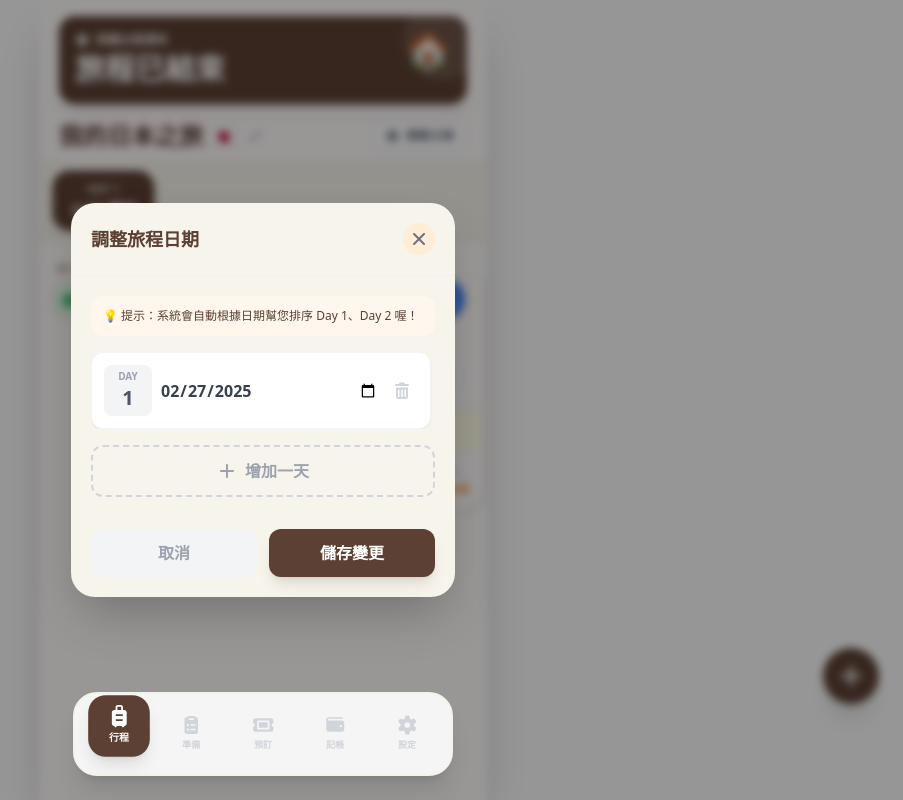
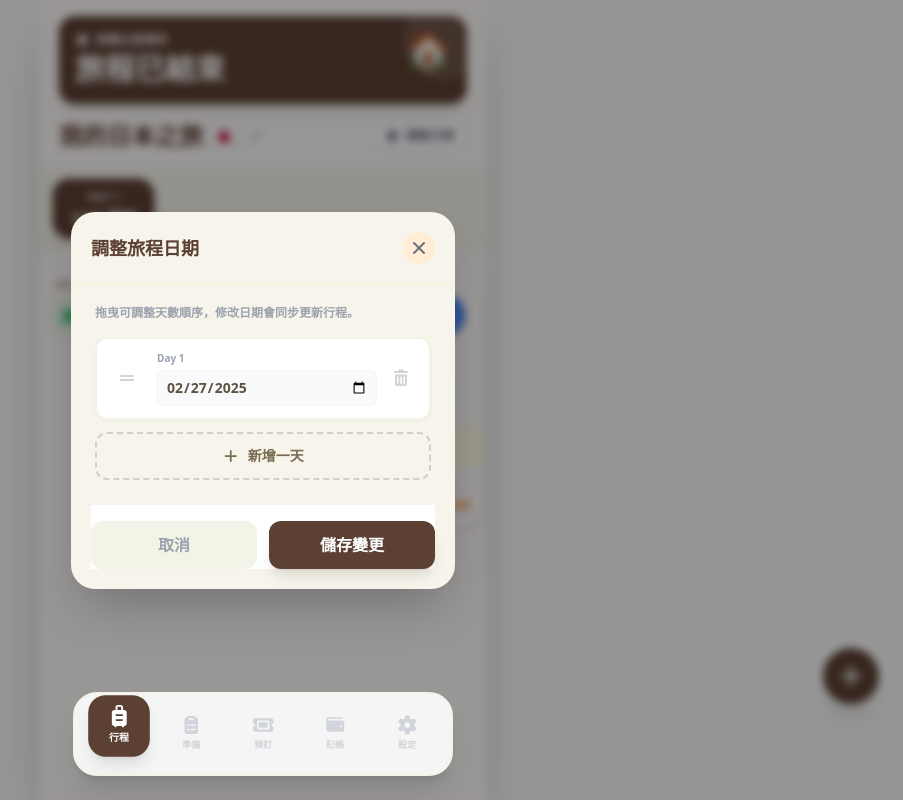
Before and after one commit to roger80721-sudo/travel-planner, a React (Vite) app: page /preparation in a window 1280 px wide. Both pictures are taken after a click on the button "調整日期". Shown: the whole page, without its empty margins (377-1280 px from the left). Built offline with nearby package versions, Linux system fonts and the light colour scheme; no server answers; the database is empty; a web font is replaced by a local one.

Commit message:
Fix manage dates modal scrolling and make date selector sticky

```diff
--- a/src/features/schedule/SchedulePage.tsx
+++ b/src/features/schedule/SchedulePage.tsx
@@ -7,7 +7,7 @@ import { DateSelector } from './components/DateSelector';
 import { TimelineItem, type ScheduleItem } from './components/TimelineItem';
 import { Modal } from '../../components/ui/Modal';
 import { AddScheduleForm } from './components/AddScheduleForm';
-import { ManageDatesForm } from './components/ManageDatesForm';
+import { ManageDatesForm } from './components/ManageDatesForm'; // ✅ 確保引入
 import { calculateNewTime } from '../../utils/timeUtils';
 import { loadFromCloud, saveToCloud } from '../../utils/supabase';
 
@@ -17,7 +17,7 @@ export interface ScheduleDay {
   items: ScheduleItem[];
 }
 
-// 更新預設資料，加入範例備註
+// 預設資料
 const INITIAL_DATA: ScheduleDay[] = [
   {
     date: '2025-02-27',
@@ -27,7 +27,7 @@ const INITIAL_DATA: ScheduleDay[] = [
         id: '1', time: '10:00', type: 'activity', title: '清水寺', duration: '2h', location: '京都', weather: 'sunny',
         coldKnowledge: '你知道這裡的舞台沒用一根釘子嗎？',
         historyDescription: '清水寺本堂的「清水舞台」是靠著 139 根巨大的櫸木柱並列支撐起來的，完全沒有使用任何一根釘子。',
-        notes: '記得帶御朱印帳！從 3 號出口走比較近。' // 範例備註
+        notes: '記得帶御朱印帳！從 3 號出口走比較近。'
       },
     ] as ScheduleItem[]
   }
@@ -54,14 +54,13 @@ export const SchedulePage = () => {
 
       const cloudSchedules = await loadFromCloud('travel-planner-data');
       if (cloudSchedules) {
-        // 資料遷移：確保 notes 欄位存在
         const migrated = cloudSchedules.map((day: any) => ({
           ...day,
           items: day.items.map((item: any) => ({
             ...item,
             coldKnowledge: item.coldKnowledge || item.factSummary,
             historyDescription: item.historyDescription || item.factDetails,
-            notes: item.notes || '' // 舊資料補上空字串
+            notes: item.notes || ''
           }))
         }));
         setSchedules(migrated);
@@ -188,6 +187,7 @@ export const SchedulePage = () => {
 
   return (
     <div className="relative min-h-full pb-24">
+      {/* 標題與倒數區塊 */}
       <div className="px-5 pt-4 mb-2">
         <div className="bg-[#5C4033] text-white rounded-2xl p-4 shadow-lg mb-4 flex items-center justify-between relative overflow-hidden">
           <div className="absolute -right-4 -top-4 w-20 h-20 bg-white opacity-10 rounded-full" />
@@ -230,11 +230,15 @@ export const SchedulePage = () => {
         </div>
       </div>
 
-      <DateSelector
-        dates={schedules.map(d => ({ date: d.date, label: d.dayOfWeek }))}
-        selectedDate={selectedDate}
-        onSelect={setSelectedDate}
-      />
+      {/* ▼▼▼ 修改：日期選單固定 (Sticky) ▼▼▼ */}
+      <div className="sticky top-0 z-20 bg-[#FBFBFB] pt-2 pb-2 shadow-sm transition-shadow">
+        <DateSelector
+          dates={schedules.map(d => ({ date: d.date, label: d.dayOfWeek }))}
+          selectedDate={selectedDate}
+          onSelect={setSelectedDate}
+        />
+      </div>
+      {/* ▲▲▲▲▲▲▲▲▲▲▲▲▲▲▲▲▲▲▲▲▲▲▲▲▲▲▲▲▲ */}
 
       <div className="mt-4 px-1">
         <DragDropContext onDragEnd={handleDragEnd}>
--- a/src/features/schedule/components/ManageDatesForm.tsx
+++ b/src/features/schedule/components/ManageDatesForm.tsx
@@ -1,6 +1,7 @@
 import { useState } from 'react';
 import { FontAwesomeIcon } from '@fortawesome/react-fontawesome';
-import { faPlus, faTrashCan } from '@fortawesome/free-solid-svg-icons'; // 修正：拿掉沒用到的 faCalendarDays
+import { faPlus, faTrashCan, faGripLines } from '@fortawesome/free-solid-svg-icons';
+import { DragDropContext, Droppable, Draggable, type DropResult } from '@hello-pangea/dnd';
 import type { ScheduleDay } from '../SchedulePage';
 
 interface ManageDatesFormProps {
@@ -10,115 +11,109 @@ interface ManageDatesFormProps {
 }
 
 export const ManageDatesForm = ({ schedules, onSave, onCancel }: ManageDatesFormProps) => {
-  // 複製一份資料來編輯
-  const [tempSchedules, setTempSchedules] = useState<ScheduleDay[]>(JSON.parse(JSON.stringify(schedules)));
+  const [dates, setDates] = useState<ScheduleDay[]>(schedules);
 
-  // ▼▼▼ 修正：原本這裡有一個沒用到的 handleDateChange，已經刪除 ▼▼▼
-
-  // 修改某一天的日期 (透過 Index，比較安全)
-  const updateDate = (index: number, newDate: string) => {
-    setTempSchedules(prev => {
-      const newArr = [...prev];
-      newArr[index] = { ...newArr[index], date: newDate };
-      return newArr;
-    });
+  const handleDragEnd = (result: DropResult) => {
+    if (!result.destination) return;
+    const items = Array.from(dates);
+    const [reorderedItem] = items.splice(result.source.index, 1);
+    items.splice(result.destination.index, 0, reorderedItem);
+    setDates(items);
   };
 
-  // 刪除某一天
-  const deleteDay = (index: number) => {
-    if (tempSchedules.length <= 1) {
-      alert('至少要保留一天行程喔！');
-      return;
-    }
-    if (window.confirm('確定要刪除這一天嗎？當天的所有行程也會被刪除喔！')) {
-      setTempSchedules(prev => prev.filter((_, i) => i !== index));
+  const handleDateChange = (index: number, newDate: string) => {
+    const newItems = [...dates];
+    newItems[index] = { ...newItems[index], date: newDate };
+    setDates(newItems);
+  };
+
+  const handleDelete = (index: number) => {
+    if (confirm('確定要刪除那一天的所有行程嗎？此動作無法復原。')) {
+      const newItems = dates.filter((_, i) => i !== index);
+      setDates(newItems);
     }
   };
 
-  // 新增一天
-  const addDay = () => {
-    setTempSchedules(prev => {
-      const lastDay = prev.length > 0 ? new Date(prev[prev.length - 1].date) : new Date();
-      lastDay.setDate(lastDay.getDate() + 1);
+  const handleAddDay = () => {
+    const lastDate = dates.length > 0 ? new Date(dates[dates.length - 1].date) : new Date();
+    lastDate.setDate(lastDate.getDate() + 1);
+    const dateStr = lastDate.toISOString().split('T')[0];
 
-      const nextDateStr = lastDay.toISOString().split('T')[0];
-
-      return [
-        ...prev,
-        {
-          date: nextDateStr,
-          dayOfWeek: (prev.length + 1).toString(),
+    setDates([...dates, {
+      date: dateStr,
+      dayOfWeek: (dates.length + 1).toString(),
       items: []
-        }
-      ];
-    });
-  };
-
-  // 儲存
-  const handleSubmit = (e: React.FormEvent) => {
-    e.preventDefault();
-
-    // 儲存前，依照日期重新排序
-    const sorted = [...tempSchedules].sort((a, b) =>
-      new Date(a.date).getTime() - new Date(b.date).getTime()
-    );
-
-    // 重新標記 Day 1, Day 2...
-    const reindexed = sorted.map((day, index) => ({
-      ...day,
-      dayOfWeek: (index + 1).toString()
-    }));
-
-    onSave(reindexed);
+    }]);
   };
 
   return (
-    <form onSubmit={handleSubmit} className="space-y-4">
-      <div className="bg-orange-50 p-3 rounded-xl text-xs text-[#5C4033] mb-4">
-        <p>💡 提示：系統會自動根據日期幫您排序 Day 1、Day 2 喔！</p>
+    // ▼▼▼ 設定最大高度與彈性佈局，確保不會跑版 ▼▼▼
+    <div className="flex flex-col h-full max-h-[70vh]">
+
+      {/* 說明文字區 */}
+      <div className="mb-4 px-1">
+        <p className="text-xs text-gray-400 font-bold">
+          拖曳可調整天數順序，修改日期會同步更新行程。
+        </p>
       </div>
 
-      <div className="space-y-3 max-h-[60vh] overflow-y-auto pr-1">
-        {tempSchedules.map((day, index) => (
-          <div key={index} className="flex items-center space-x-2 bg-white p-3 rounded-xl border border-gray-100 shadow-sm">
-            <div className="w-12 flex flex-col items-center justify-center bg-gray-100 rounded-lg py-1">
-              <span className="text-[10px] text-gray-400 font-bold">DAY</span>
-              <span className="text-xl font-black text-gray-600">{index + 1}</span>
+      {/* 捲動區域：加上 overflow-y-auto */}
+      <div className="flex-1 overflow-y-auto px-1 min-h-0 space-y-3 pb-4">
+        <DragDropContext onDragEnd={handleDragEnd}>
+          <Droppable droppableId="manage-dates">
+            {(provided) => (
+              <div {...provided.droppableProps} ref={provided.innerRef} className="space-y-3">
+                {dates.map((day, index) => (
+                  <Draggable key={day.date + index} draggableId={day.date + index} index={index}>
+                    {(provided) => (
+                      <div
+                        ref={provided.innerRef}
+                        {...provided.draggableProps}
+                        className="bg-white border-2 border-[#F2F4E7] rounded-xl p-3 flex items-center shadow-sm"
+                      >
+                        <div {...provided.dragHandleProps} className="mr-3 text-gray-300 cursor-grab active:cursor-grabbing p-2">
+                          <FontAwesomeIcon icon={faGripLines} />
                         </div>
 
                         <div className="flex-1">
+                          <div className="text-[10px] font-bold text-gray-400 mb-1">Day {index + 1}</div>
                           <input
                             type="date"
                             value={day.date}
-                onChange={(e) => updateDate(index, e.target.value)}
-                className="w-full font-bold text-gray-700 bg-transparent outline-none"
+                            onChange={(e) => handleDateChange(index, e.target.value)}
+                            className="w-full bg-gray-50 border border-gray-100 rounded-lg px-2 py-1.5 text-sm font-bold text-[#5E5340] outline-none focus:border-orange-200"
                           />
                         </div>
 
                         <button
-              type="button"
-              onClick={() => deleteDay(index)}
-              className="w-8 h-8 flex items-center justify-center text-gray-300 hover:text-red-400 hover:bg-red-50 rounded-lg transition-colors"
+                          onClick={() => handleDelete(index)}
+                          className="ml-2 w-8 h-8 flex items-center justify-center text-gray-300 hover:text-red-400 hover:bg-red-50 rounded-lg transition-colors"
                         >
                           <FontAwesomeIcon icon={faTrashCan} />
                         </button>
                       </div>
+                    )}
+                  </Draggable>
                 ))}
+                {provided.placeholder}
+              </div>
+            )}
+          </Droppable>
+        </DragDropContext>
+
+        <button
+          onClick={handleAddDay}
+          className="w-full py-3 rounded-xl border-2 border-dashed border-[#d1cfc7] text-[#796C53] font-bold text-sm hover:bg-[#F2F4E7] transition-colors flex items-center justify-center"
+        >
+          <FontAwesomeIcon icon={faPlus} className="mr-2" /> 新增一天
+        </button>
       </div>
 
-      <button
-        type="button"
-        onClick={addDay}
-        className="w-full py-3 border-2 border-dashed border-gray-300 text-gray-400 rounded-xl font-bold hover:border-orange-300 hover:text-orange-400 hover:bg-orange-50 transition-all flex items-center justify-center space-x-2"
-      >
-        <FontAwesomeIcon icon={faPlus} />
-        <span>增加一天</span>
-      </button>
-
-      <div className="pt-4 flex space-x-3">
-        <button type="button" onClick={onCancel} className="flex-1 py-3 rounded-xl font-bold text-gray-400 bg-gray-100">取消</button>
-        <button type="submit" className="flex-1 py-3 rounded-xl font-bold text-white bg-[#5C4033] shadow-lg">儲存變更</button>
+      {/* 底部按鈕區：固定在下方 */}
+      <div className="pt-4 mt-2 border-t border-gray-100 flex space-x-3 bg-white">
+        <button onClick={onCancel} className="flex-1 py-3 rounded-xl font-bold text-gray-400 bg-[#F2F4E7] hover:bg-[#E8EAE0]">取消</button>
+        <button onClick={() => onSave(dates)} className="flex-1 py-3 rounded-xl font-bold text-white bg-[#5C4033] shadow-lg hover:bg-[#4a332a]">儲存變更</button>
       </div>
-    </form>
+    </div>
   );
 };
```
Lines whose indentation alone changed are shown as unchanged.
